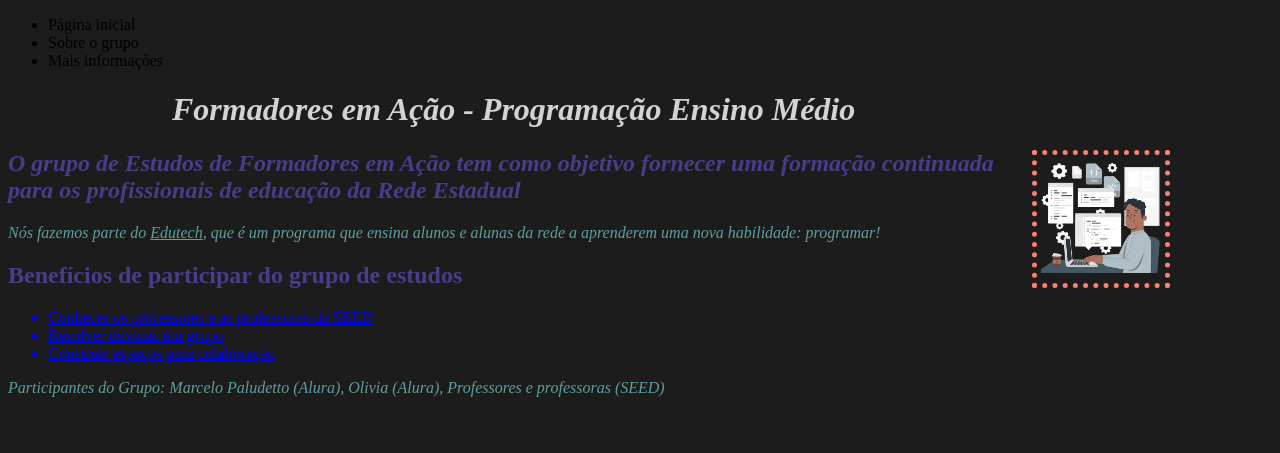
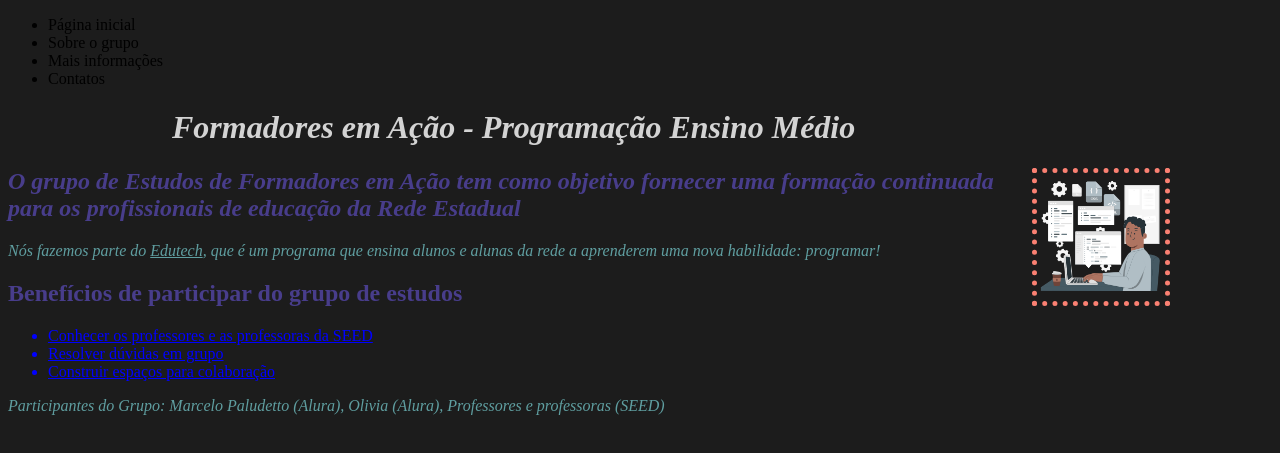
Before and after one commit to DeboraMart1ns/cria-o-de-nova-pagina, a plain HTML site: page index.html in a window 1280 px wide. Shown: the part 169-622 px from the top of the page. Drawn offline with Linux system fonts and the light colour scheme.

Commit message:
adicionei item

```diff
--- a/index.html
+++ b/index.html
@@ -12,6 +12,7 @@
           <li>Página inicial</li>
           <li>Sobre o grupo</li>
           <li>Mais informações</li>
+          <li>Contatos</li>
         </ul>
       </header>
 
```
